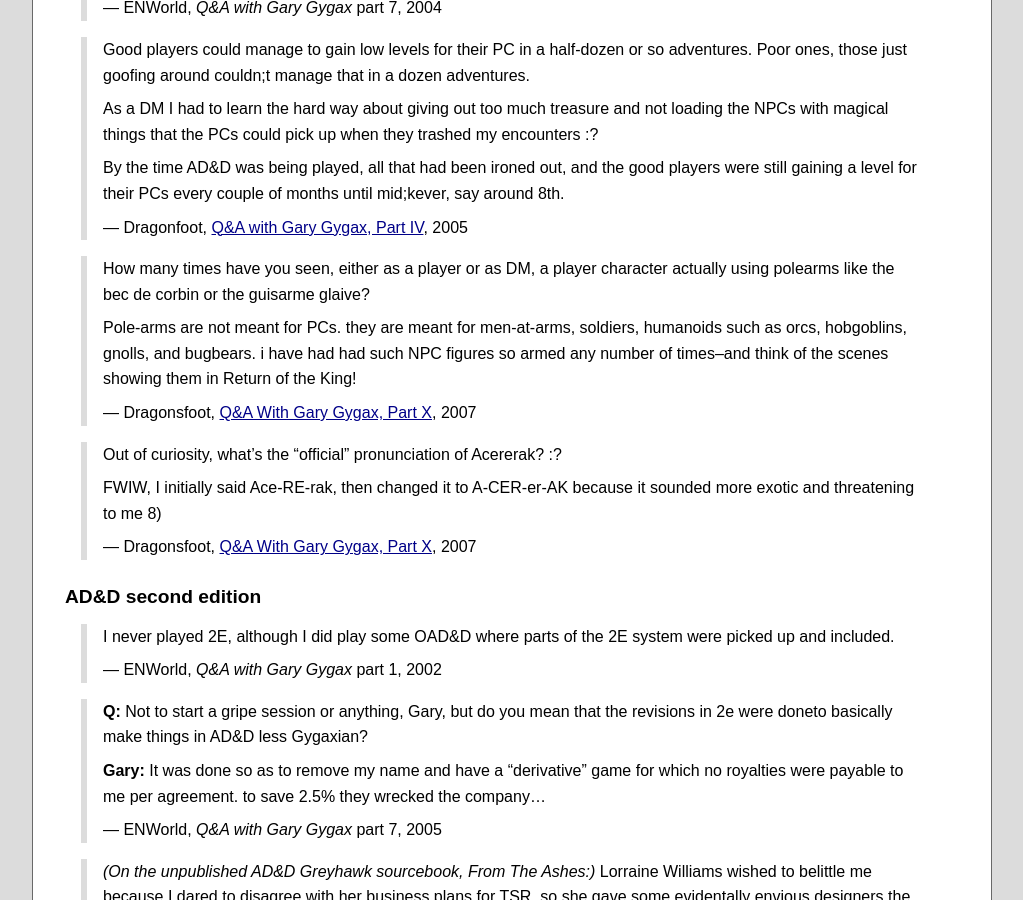
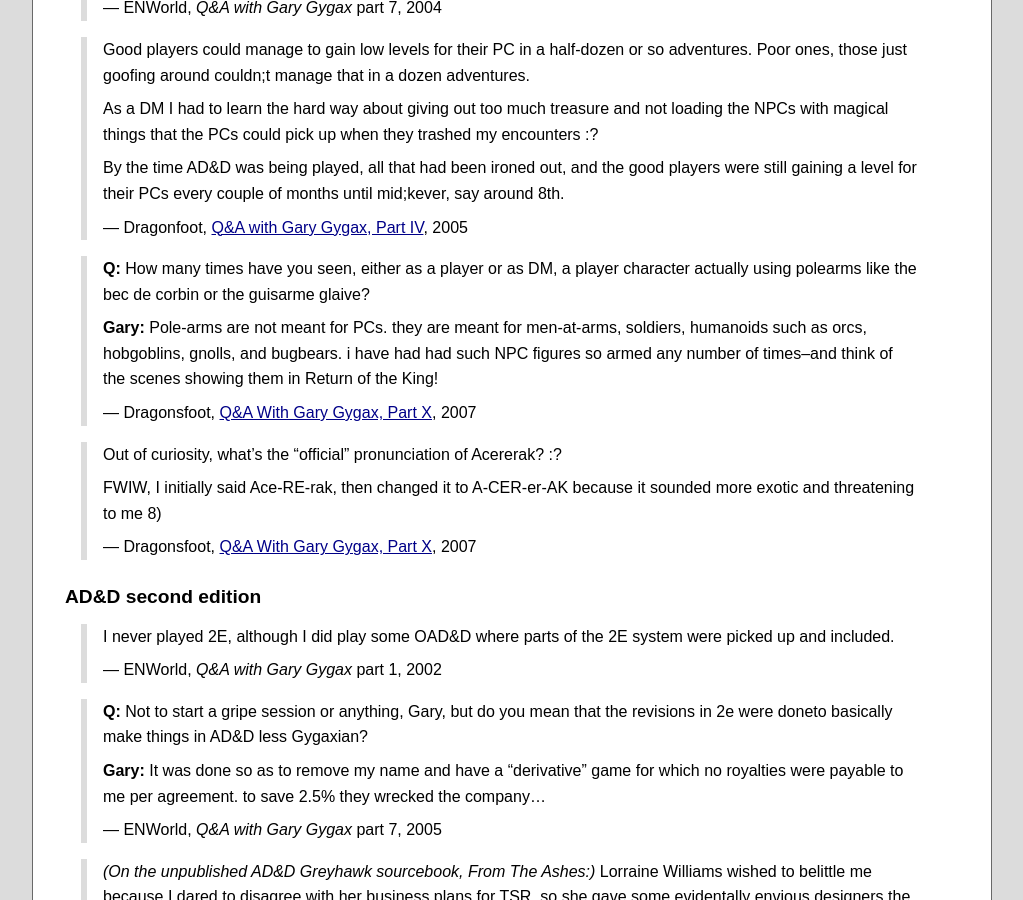
Before and after one commit to orbitalflower/orbitalflower.github.io, a Jekyll site: the page built from _posts/2017-12-19-gary-gygax-quotes.md, in a window 1280 px wide and 900 px high, scrolled down 23069 px. Shown: the whole window, without its empty margins (128-1151 px from the left). Built offline with Jekyll 4.4.1, drawn with Linux system fonts in a browser that asks for light colours.

Commit message:
Formatting fix

```diff
--- a/_posts/2017-12-19-gary-gygax-quotes.md
+++ b/_posts/2017-12-19-gary-gygax-quotes.md
@@ -1304,13 +1304,14 @@
 >
 > --- Dragonfoot, [Q&A with Gary Gygax, Part IV](https://www.dragonsfoot.org/forums/viewtopic.php?p=250121#p250121), 2005
 
-> How many times have you seen, either as a player or as DM, a player character
-> actually using polearms like the bec de corbin or the guisarme glaive?
->
-> Pole-arms are not meant for PCs. they are meant for men-at-arms, soldiers,
-> humanoids such as orcs, hobgoblins, gnolls, and bugbears. i have had had such
-> NPC figures so armed any number of times--and think of the scenes showing them
-> in Return of the King!
+> __Q:__ How many times have you seen, either as a player or as DM, a player
+> character actually using polearms like the bec de corbin or the guisarme
+> glaive?
+>
+> __Gary:__ Pole-arms are not meant for PCs. they are meant for men-at-arms,
+> soldiers, humanoids such as orcs, hobgoblins, gnolls, and bugbears. i have had
+> had such NPC figures so armed any number of times--and think of the scenes
+> showing them in Return of the King!
 >
 > --- Dragonsfoot, [Q&A With Gary Gygax, Part X](https://www.dragonsfoot.org/forums/viewtopic.php?p=443072#p443072), 2007
 
```
